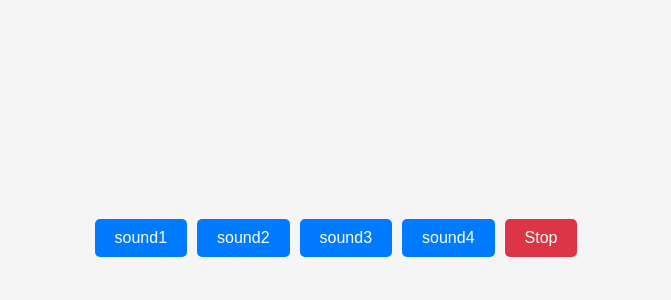
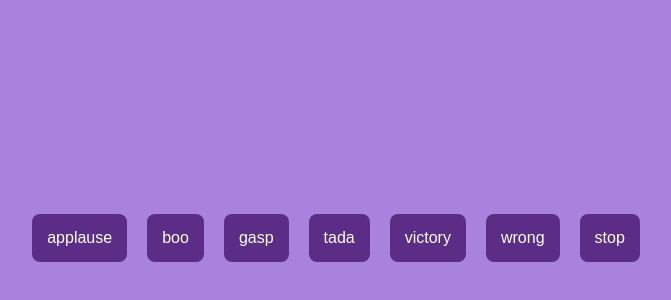
Before and after one commit to acciojob/Soundbar-jeetsingh-621, a website: page main.html in a window 1280 px wide. Shown: the part 162-462 px from the top of the page, without its empty margins (304-975 px from the left). Drawn offline with Linux system fonts and the light colour scheme.

Commit message:
created a submission

```diff
--- a/main.html
+++ b/main.html
@@ -8,9 +8,15 @@
 
 <body>
 	<!-- the entire body must be written by student -->
-	<div id="buttons">
-    <!-- Buttons and audio elements will be dynamically generated here -->
-  </div>
+<div id="buttons">
+        <button class="btn" data-sound="applause">applause</button>
+        <button class="btn" data-sound="boo">boo</button>
+        <button class="btn" data-sound="gasp">gasp</button>
+        <button class="btn" data-sound="tada">tada</button>
+        <button class="btn" data-sound="victory">victory</button>
+        <button class="btn" data-sound="wrong">wrong</button>
+        <button class="btn stop">stop</button>
+    </div>
     <script type="text/javascript" src="./script.js">
 </script>
 
--- a/script.js
+++ b/script.js
@@ -1,52 +1,34 @@
-//your JS code here. If required.
-// Define the sound names (file names without extensions)
-const soundNames = ["sound1", "sound2", "sound3", "sound4"];
 
-// Get the buttons container
-const buttonsContainer = document.getElementById("buttons");
+const buttons = document.querySelectorAll('.btn:not(.stop)');
+const stopButton = document.querySelector('.stop');
+let currentAudio;
 
-// Function to stop all sounds
-const stopSounds = () => {
-  soundNames.forEach((sound) => {
-    const audio = document.getElementById(sound);
-    if (audio) {
-      audio.pause();
-      audio.currentTime = 0; // Reset to the start
-    }
-  });
-};
-
-// Create buttons dynamically
-soundNames.forEach((sound) => {
-  // Create a button for the sound
-  const button = document.createElement("button");
-  button.className = "btn";
-  button.innerText = sound;
-
-  // Attach a click event to play the sound
-  button.addEventListener("click", () => {
-    stopSounds(); // Stop other sounds
-    const audio = document.getElementById(sound);
-    if (audio) {
-      audio.play();
-    }
-  });
-
-  buttonsContainer.appendChild(button);
-
-  // Create an audio element for the sound
-  const audio = document.createElement("audio");
-  audio.id = sound;
-  audio.src = `./sounds/${sound}.mp3`;
-  buttonsContainer.appendChild(audio);
+buttons.forEach(button => {
+    button.addEventListener('click', () => {
+        const sound = button.getAttribute('data-sound');
+        playSound(sound);
+    });
 });
 
-// Create a stop button
-const stopButton = document.createElement("button");
-stopButton.className = "stop";
-stopButton.innerText = "Stop";
+stopButton.addEventListener('click', stopSound);
 
-// Attach a click event to stop all sounds
-stopButton.addEventListener("click", stopSounds);
+function playSound(sound) {
+    stopSound();
 
-buttonsContainer.appendChild(stopButton);
+
+    currentAudio = document.createElement('audio');
+    currentAudio.src = `./sounds/${sound}.mp3`;
+    currentAudio.setAttribute('controls', 'controls');
+    currentAudio.style.display = 'none';
+    document.body.appendChild(currentAudio);
+
+    currentAudio.play();
+}
+
+function stopSound() {
+    if (currentAudio) {
+        currentAudio.pause();
+        currentAudio.currentTime = 0;
+        currentAudio.remove();
+    }
+}
--- a/styles.css
+++ b/styles.css
@@ -1,44 +1,35 @@
-/*  your css code here. If applicable */
+
 body {
-  font-family: Arial, sans-serif;
     display: flex;
     justify-content: center;
     align-items: center;
     height: 100vh;
+    background-color: #A882DD;
     margin: 0;
-  background-color: #f5f5f5;
+    font-family: Arial, sans-serif;
 }
 
 #buttons {
     display: flex;
-  gap: 10px;
-  flex-wrap: wrap;
-  justify-content: center;
-}
-
-.btn, .stop {
-  padding: 10px 20px;
-  font-size: 16px;
-  border: none;
-  cursor: pointer;
-  border-radius: 5px;
-  transition: background-color 0.3s;
+    gap: 20px;
 }
 
 .btn {
-  background-color: #007bff;
+    background-color: #5B2D86;
     color: white;
+    border: none;
+    padding: 15px;
+    border-radius: 8px;
+    cursor: pointer;
+    transition: background-color 0.3s;
+    font-size: 16px;
 }
 
 .btn:hover {
-  background-color: #0056b3;
+    background-color: #6C3D9B;
 }
 
-.stop {
-  background-color: #dc3545;
-  color: white;
-}
 
 .stop:hover {
-  background-color: #a71d2a;
+    background-color: #FF7F75;
 }
```
Lines whose indentation alone changed are shown as unchanged.
